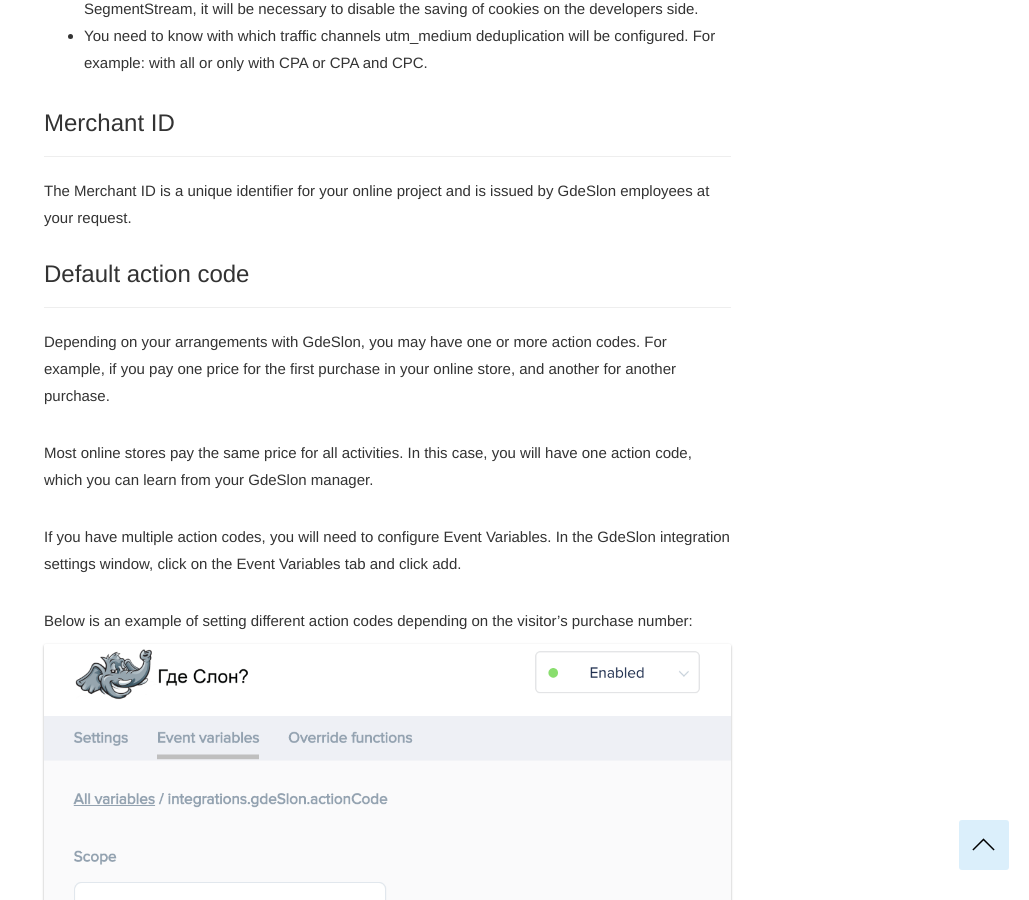
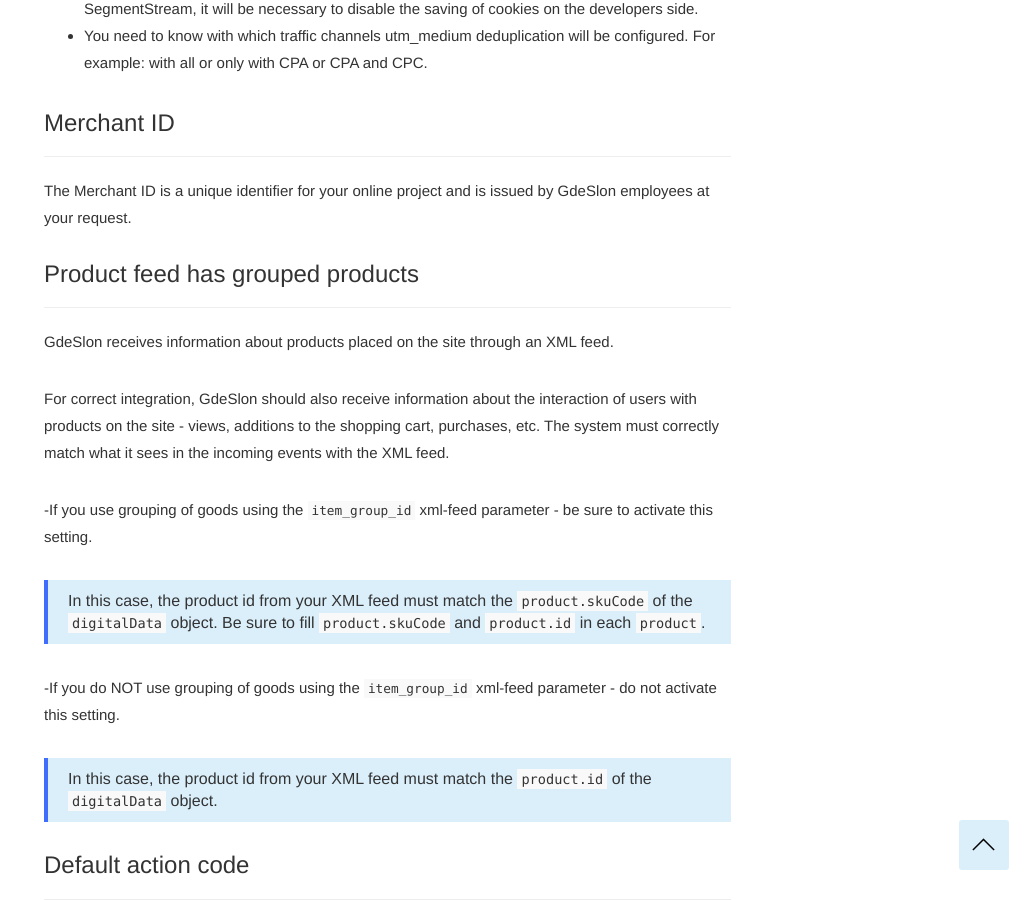
Before and after one commit to segmentstream-com/segmentstream-com.github.io, a Jekyll site: the page built from _docs/integrations/gdeslon.md, in a window 1280 px wide and 900 px high, scrolled down 1821 px. Shown: the whole window, without its empty margins (251-1280 px from the left). Built offline with Jekyll 4.4.1, drawn with Linux system fonts in a browser that asks for light colours; nearby versions of some CDN libraries.

Commit message:
added gdeslon feed has grouped products option description

```diff
--- a/_docs/integrations/gdeslon.md
+++ b/_docs/integrations/gdeslon.md
@@ -58,6 +58,18 @@
 ### <a name="2"></a>Merchant ID
 ------
 The Merchant ID is a unique identifier for your online project and is issued by GdeSlon employees at your request.
+
+### <a name="2_1"></a>Product feed has grouped products
+------
+GdeSlon receives information about products placed on the site through an XML feed.
+
+For correct integration, GdeSlon should also receive information about the interaction of users with products on the site - views, additions to the shopping cart, purchases, etc. The system must correctly match what it sees in the incoming events with the XML feed.
+
+-If you use grouping of goods using the `item_group_id` xml-feed parameter - be sure to activate this setting.
+  >In this case, the product id from your XML feed must match the `product.skuCode` of the `digitalData` object. Be sure to fill `product.skuCode` and `product.id` in each `product`.
+
+ -If you do NOT use grouping of goods using the `item_group_id` xml-feed parameter - do not activate this setting.
+  >In this case, the product id from your XML feed must match the `product.id` of the `digitalData` object.
 
 ### <a name="3"></a>Default action code
 ------
```
